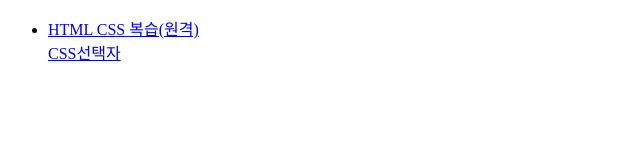
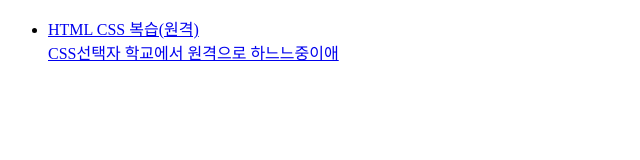
Before and after one commit to baejihyen/k6_fe, a plain HTML site: page index.html in a window 1280 px wide. Shown: the whole page, without its empty margins (0-640 px from the left). Drawn offline with Linux system fonts and the light colour scheme.

Commit message:
Update index.html

```diff
--- a/index.html
+++ b/index.html
@@ -10,7 +10,7 @@
         <!-- a 태그는 반드시  href속성을 가짐 -->
         <!-- 절대경로는 안됨 상대경로로 해야함  -->
         <li><a href="./01/01.html">HTML CSS 복습(원격)</a></li>
-        <a href="02/02.html">CSS선택자</a>
+        <a href="02/02.html">CSS선택자 학교에서 원격으로 하느느중이애</a>
 
     </ul>
 </body>
```
